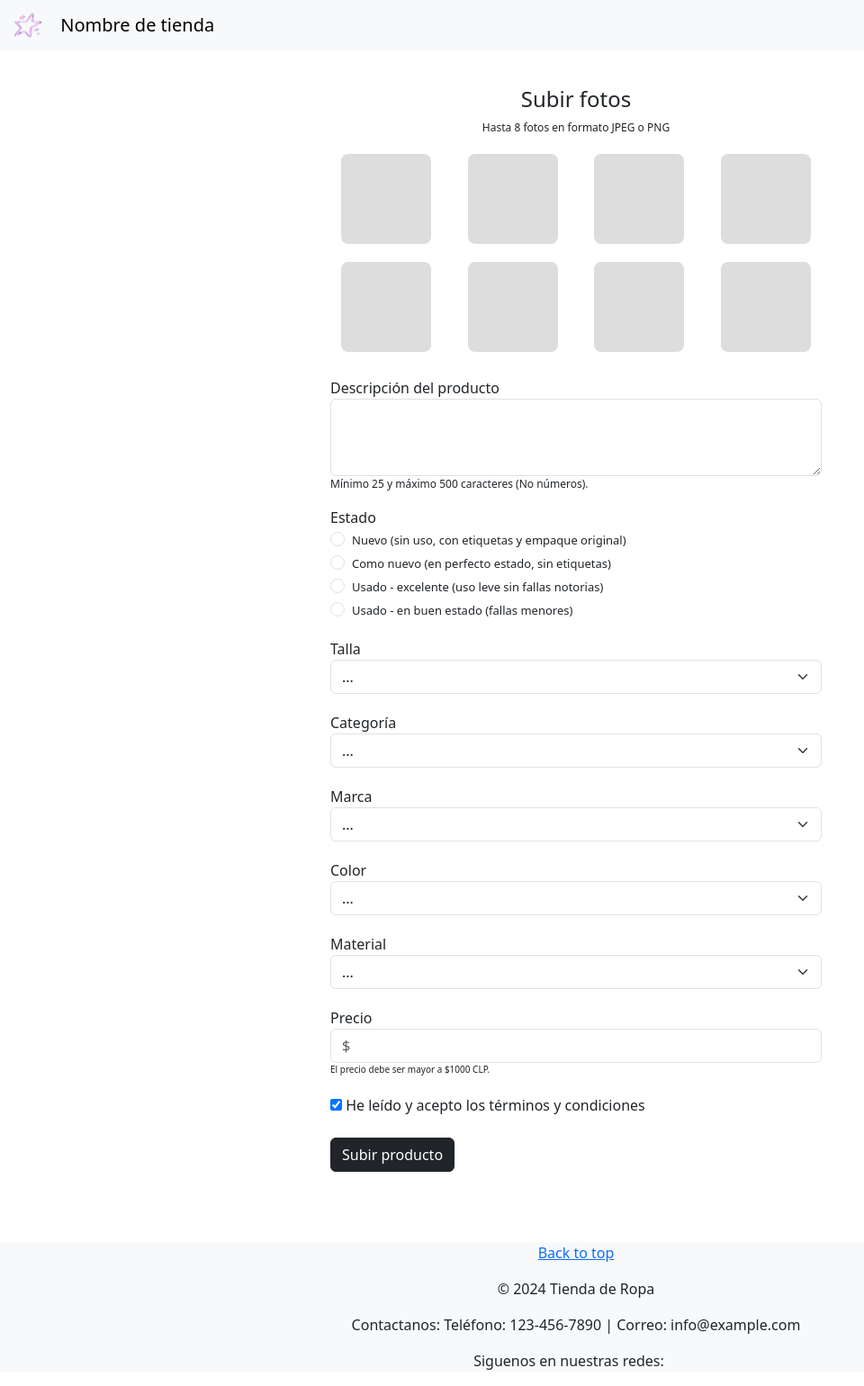
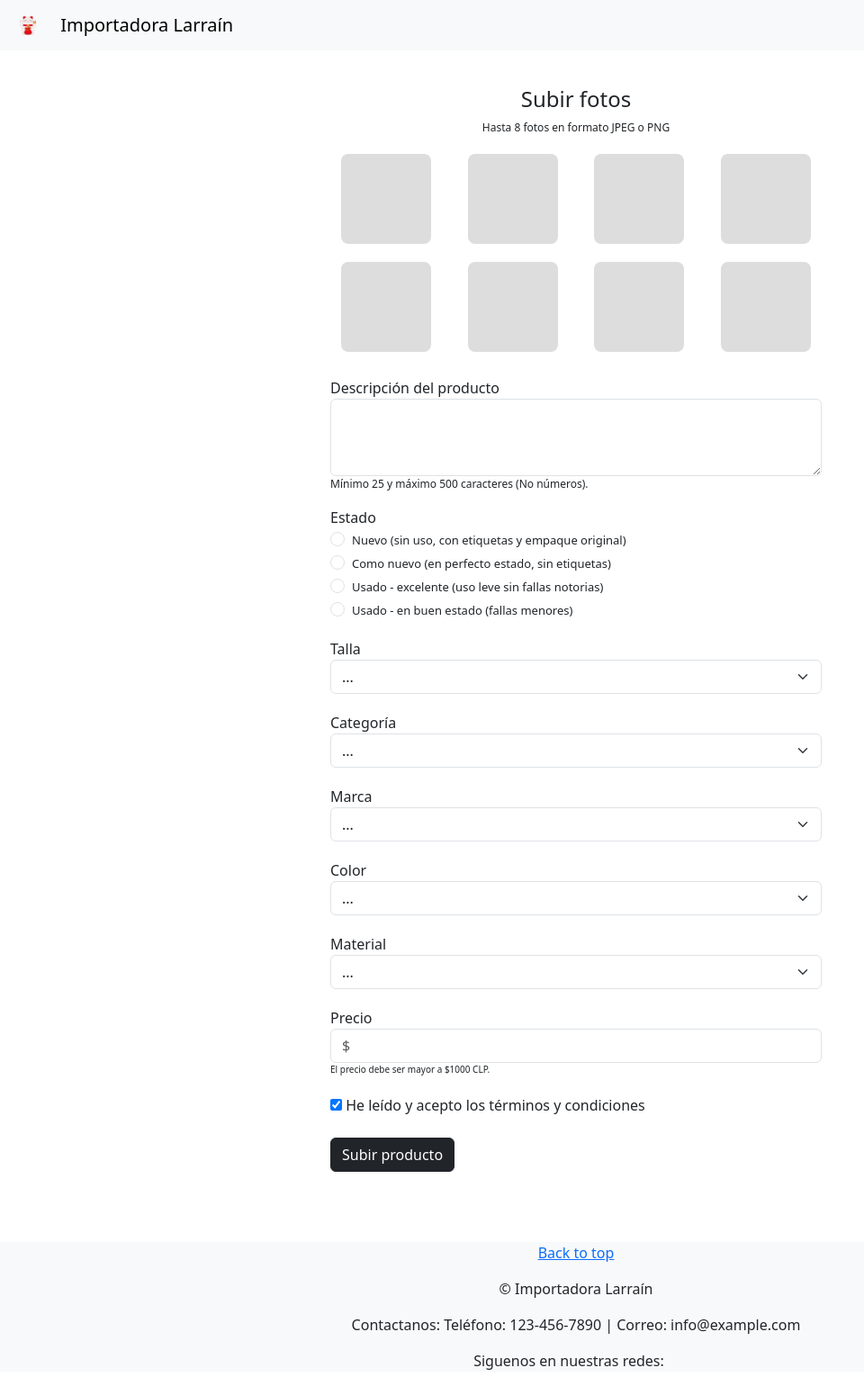
Before and after one commit to cpazro/django-marketplace, a Django app: page /carrito/formulario-producto/ in a window 1280 px wide. Shown: the whole page at 90% size, without its empty margins (0-960 px from the left). Run offline with Django 5.2, Linux system fonts and the light colour scheme.

Commit message:
Your Message

```diff
--- a/myapp/templates/formulario_producto.html
+++ b/myapp/templates/formulario_producto.html
@@ -8,7 +8,7 @@
   <link href="https://cdn.jsdelivr.net/npm/bootstrap@5.3.3/dist/css/bootstrap.min.css" rel="stylesheet">
   <script src="https://cdn.jsdelivr.net/npm/bootstrap@5.3.3/dist/js/bootstrap.bundle.min.js"></script>
   <link rel="stylesheet" href="{% static 'css/login.css' %}">
-  <link rel="icon" type="image/png" href="{% static 'estrella.png' %}">
+  <link rel="icon" type="image/png" href="{% static 'logo.png' %}">
   <style>
     /* No me gusta la distancia que hay entre las fotos cuando hay 2 inline,
     lo quería arreglar acá pero aún quiero que sea menos */
@@ -68,8 +68,8 @@
 <!--Nav bar es un placeholder, después ponemos la misma en todas las páginas-->
 <nav class="navbar navbar-light bg-light">
   <a class="navbar-brand" href="{% url 'inicio' %}">
-    <img src="{% static 'estrella.png' %}" width="30" height="30" class="d-inline-block align-top mx-3" alt="Logo tienda">
-    Nombre de tienda
+    <img src="{% static 'logo.png' %}" width="30" height="30" class="d-inline-block align-top mx-3" alt="Logo tienda">
+    Importadora Larraín
   </a>
 </nav>
 
@@ -222,7 +222,7 @@
 </div>
 <footer class="bg-body-tertiary text-center text-lg-start">
   <p style="text-align: center;"><a href="#">Back to top</a></p>
-  <p style="text-align: center;">&copy; 2024 Tienda de Ropa</p>
+  <p style="text-align: center;">&copy; Importadora Larraín</p>
   <p style="text-align: center;">Contactanos: Teléfono: 123-456-7890 | Correo: info@example.com</p>
   <p style="text-align: center;">Siguenos en nuestras redes:
   <a class="text-light" href="https://www.instagram.com/" target="_blank"><i class="fab fa-instagram fa-sm fa-fw me-2"></i></a>
```
Also changed, not shown: myapp/static/logo.png.
